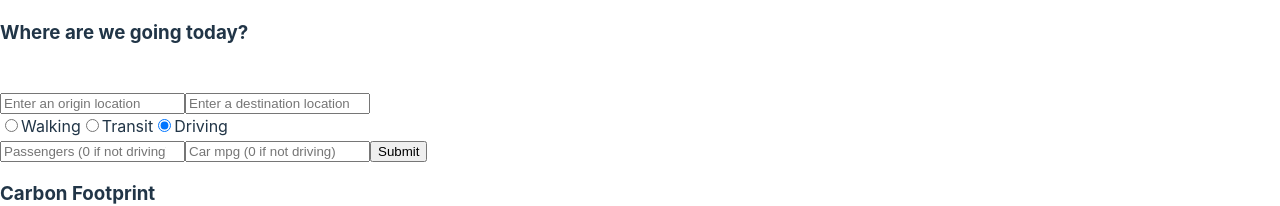
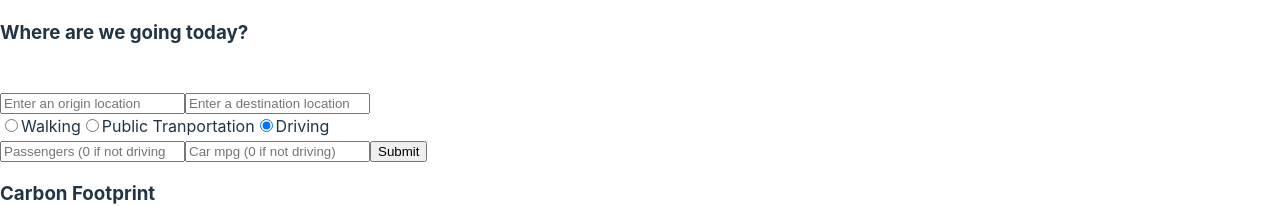
Before and after one commit to Joe-Yoo/SusComWebApp, a React (Vite) app in the folder frontend/: page /dashboard in a window 1280 px wide. Shown: the top 206 px of the page. Built offline with nearby package versions, Linux system fonts and the light colour scheme; no server answers; sample sign-in values are in the browser's storage.

Commit message:
updated the readme and changed the transport label to public transportation

```diff
--- a/frontend/src/pages/Dashboard.jsx
+++ b/frontend/src/pages/Dashboard.jsx
@@ -258,7 +258,7 @@ const Dashboard = () => {
                 id="changemode-transit"
                 onChange={setTransit}
               />
-              <label htmlFor="changemode-transit">Transit</label>
+              <label htmlFor="changemode-transit">Public Tranportation</label>
 
               <input
                 type="radio"
```
Also changed, not shown: 1 other file (tests, documents, lock files or other folders).
